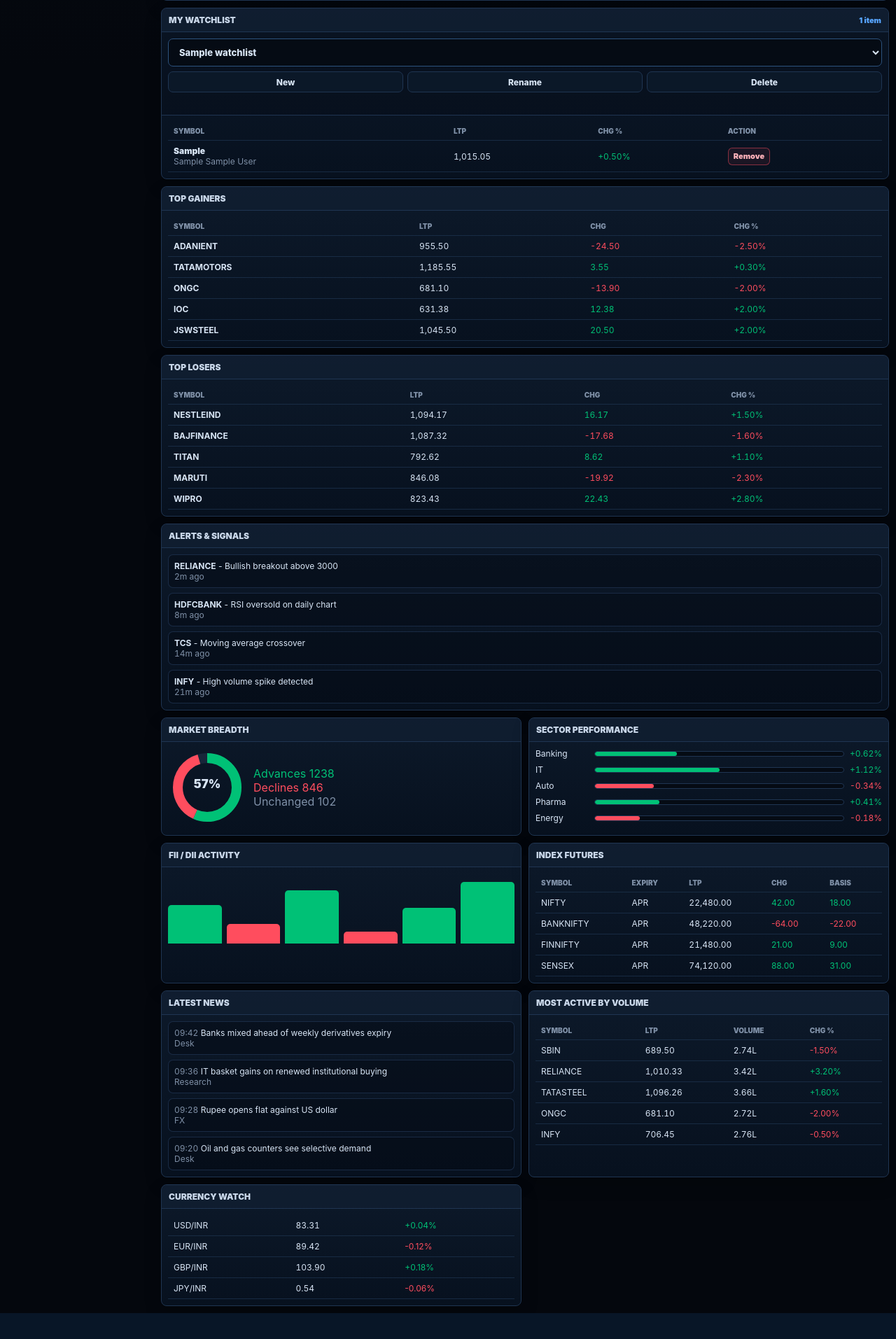
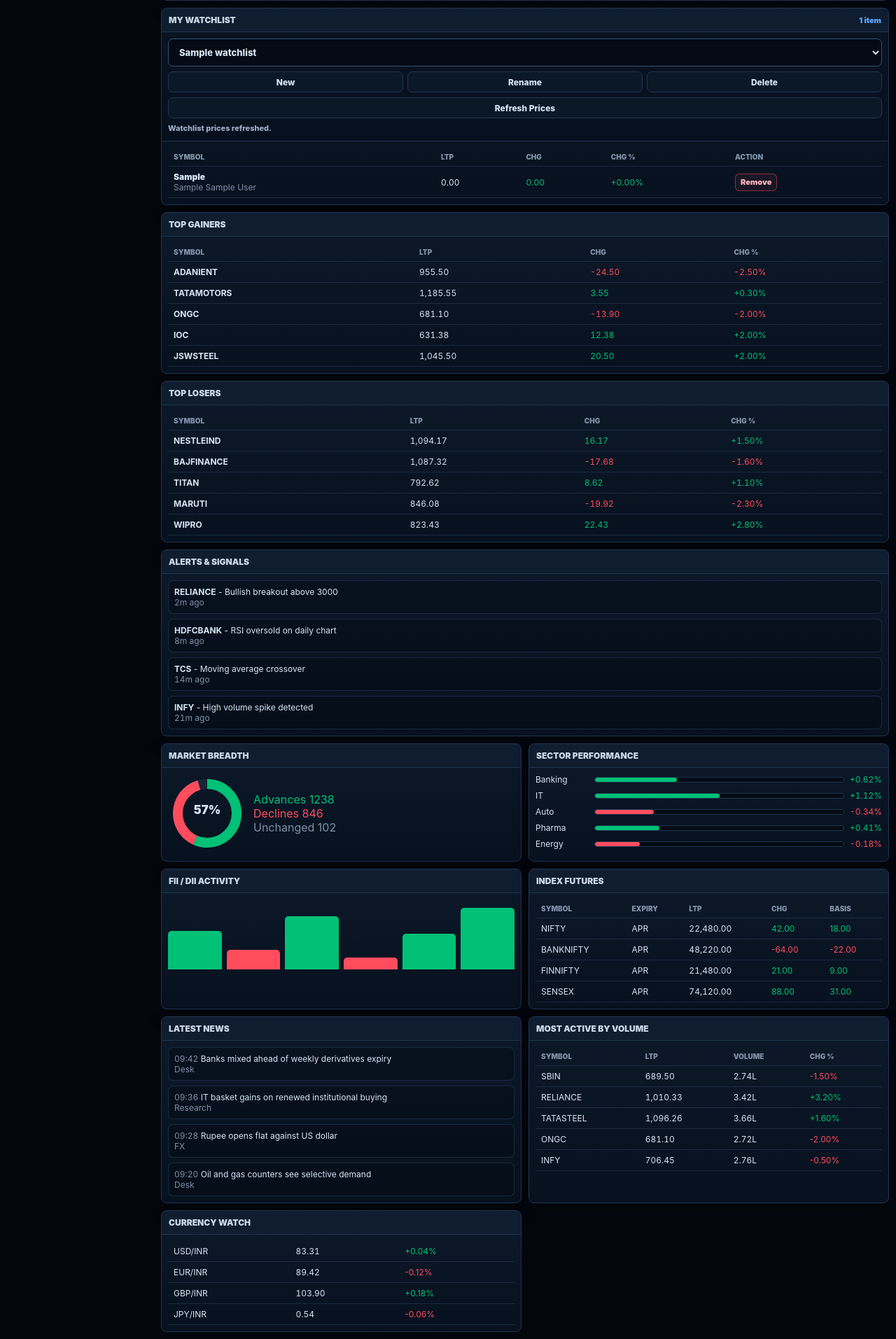
Before and after one commit to dangiishan42-boop/trading-platform, a FastAPI app: page /market-watch in a window 1280 px wide. Shown: the part 2357-4270 px from the top of the page at 70% size. Before the commit the page ends 4233 px from the top, so only its background shows below. Run offline with FastAPI, Linux system fonts and the light colour scheme; tables that the repository leaves empty hold one stand-in row (values such as "Sample post").

Commit message:
add watchlist system

```diff
--- a/app/templates/market_watch/index.html
+++ b/app/templates/market_watch/index.html
@@ -363,6 +363,12 @@
       padding: 0;
       text-align: left;
       font-weight: 950;
+    }
+    .watchlist-row { cursor: pointer; }
+    .watchlist-row:hover td { background: rgba(47,129,247,0.12); }
+    .watchlist-refreshing {
+      opacity: 0.72;
+      pointer-events: none;
     }
     .remove-btn {
       min-height: 25px;
@@ -741,9 +747,10 @@
                 <button class="tool-btn" id="rename-watchlist-btn" type="button">Rename</button>
                 <button class="tool-btn" id="delete-watchlist-btn" type="button">Delete</button>
               </div>
+              <button class="tool-btn" id="refresh-watchlist-btn" type="button">Refresh Prices</button>
               <div class="watchlist-message" id="watchlist-message"></div>
             </div>
-            <div class="panel-body"><table class="table"><thead><tr><th>Symbol</th><th>LTP</th><th>Chg %</th><th>Action</th></tr></thead><tbody id="watchlist-body"></tbody></table></div>
+            <div class="panel-body"><table class="table"><thead><tr><th>Symbol</th><th>LTP</th><th>Chg</th><th>Chg %</th><th>Action</th></tr></thead><tbody id="watchlist-body"></tbody></table></div>
           </section>
           <section class="panel" id="stocks">
             <div class="panel-head"><div class="panel-title">Top Gainers</div></div>
@@ -828,6 +835,8 @@
       instruments: [],
       watchlists: [],
       activeWatchlistId: null,
+      watchlistQuotes: {},
+      watchlistLoading: false,
       indicators: { ema20: true, ema50: true, volumeSma: false },
       footer: { percent: false, log: false, auto: true },
     };
@@ -852,6 +861,7 @@
     function cls(value) { return Number(value) >= 0 ? "positive" : "negative"; }
     function seed(symbol) { return [...String(symbol)].reduce((sum, ch) => sum + ch.charCodeAt(0), 0); }
     function mappedToken(symbol) { return STATIC_SYMBOL_MAP[normalize(symbol)] || ""; }
+    function watchlistQuoteKey(item) { return `${item.exchange || "NSE"}:${normalize(item.symbol)}`; }
     function fallbackQuote(symbol = state.symbol) {
       const s = seed(symbol);
       const prev = 400 + (s % 4200);
@@ -1138,25 +1148,56 @@
       const body = byId("watchlist-body");
       const count = watchlist ? watchlist.items.length : 0;
       byId("watchlist-count").textContent = `${count} ${count === 1 ? "item" : "items"}`;
+      byId("refresh-watchlist-btn").classList.toggle("watchlist-refreshing", state.watchlistLoading);
       if (!watchlist) {
-        body.innerHTML = `<tr><td colspan="4"><div class="watchlist-empty">No watchlist available.</div></td></tr>`;
+        body.innerHTML = `<tr><td colspan="5"><div class="watchlist-empty">No watchlist available.</div></td></tr>`;
         return;
       }
       if (!watchlist.items.length) {
-        body.innerHTML = `<tr><td colspan="4"><div class="watchlist-empty">No symbols in ${escapeHtml(watchlist.name)} yet.</div></td></tr>`;
+        body.innerHTML = `<tr><td colspan="5"><div class="watchlist-empty">No symbols in ${escapeHtml(watchlist.name)} yet.</div></td></tr>`;
         return;
       }
       body.innerHTML = watchlist.items.map((item) => {
-        const q = fallbackQuote(item.symbol);
-        return `<tr>
+        const q = state.watchlistQuotes[watchlistQuoteKey(item)] || {};
+        const hasPrice = Number.isFinite(Number(q.latest_price));
+        const hasChange = Number.isFinite(Number(q.change));
+        const hasChangePct = Number.isFinite(Number(q.change_pct));
+        return `<tr class="watchlist-row" data-watchlist-load="${item.id}">
           <td><button class="symbol-cell-btn" type="button" data-watchlist-load="${item.id}">${escapeHtml(item.symbol)}</button><div class="muted">${escapeHtml(item.exchange)} ${escapeHtml(item.display_name || "")}</div></td>
-          <td class="mono">${fmt(q.latest_price)}</td>
-          <td class="${cls(q.change_pct)} mono">${pct(q.change_pct)}</td>
+          <td class="mono">${hasPrice ? fmt(q.latest_price) : "--"}</td>
+          <td class="${hasChange ? cls(q.change) : "muted"} mono">${hasChange ? fmt(q.change) : "--"}</td>
+          <td class="${hasChangePct ? cls(q.change_pct) : "muted"} mono">${hasChangePct ? pct(q.change_pct) : "--"}</td>
           <td><button class="remove-btn" type="button" data-watchlist-remove="${item.id}">Remove</button></td>
         </tr>`;
       }).join("");
     }
-    async function loadWatchlists() {
+    async function hydrateActiveWatchlistQuotes() {
+      const watchlist = activeWatchlist();
+      if (!watchlist || !watchlist.items.length) return;
+      state.watchlistLoading = true;
+      renderWatchlist();
+      setWatchlistMessage("Refreshing watchlist prices...");
+      const quotePairs = await Promise.all(watchlist.items.map(async (item) => {
+        try {
+          const quote = await postJson("/api/v1/market-watch/quote", {
+            query: item.symbol,
+            exchange: item.exchange || "NSE",
+            symbol_token: item.token || mappedToken(item.symbol) || null,
+          });
+          return [watchlistQuoteKey(item), quote];
+        } catch (error) {
+          return [watchlistQuoteKey(item), null];
+        }
+      }));
+      quotePairs.forEach(([key, quote]) => {
+        state.watchlistQuotes[key] = quote;
+      });
+      state.watchlistLoading = false;
+      renderWatchlist();
+      const failed = quotePairs.filter(([, quote]) => !quote).length;
+      setWatchlistMessage(failed ? `${failed} quote${failed === 1 ? "" : "s"} unavailable. Symbols kept in watchlist.` : "Watchlist prices refreshed.");
+    }
+    async function loadWatchlists({ hydrate = true } = {}) {
       try {
         const previousId = state.activeWatchlistId;
         state.watchlists = await fetchJson("/api/v1/watchlists");
@@ -1165,6 +1206,7 @@
           : (state.watchlists[0] && state.watchlists[0].id);
         renderWatchlist();
         setWatchlistMessage(state.watchlists.length ? "" : "No watchlists available.", false);
+        if (hydrate) await hydrateActiveWatchlistQuotes();
       } catch (error) {
         setWatchlistMessage(`Could not load watchlists: ${error.message}`, true);
       }
@@ -1191,6 +1233,7 @@
         const updated = await putJson(`/api/v1/watchlists/${watchlist.id}`, { name: name.trim() });
         state.watchlists = state.watchlists.map((item) => item.id === updated.id ? updated : item);
         renderWatchlist();
+        await hydrateActiveWatchlistQuotes();
         setWatchlistMessage(`Renamed to ${updated.name}`);
       } catch (error) {
         setWatchlistMessage(error.message, true);
@@ -1207,6 +1250,7 @@
         renderWatchlist();
         setWatchlistMessage(`Deleted ${watchlist.name}`);
         if (!state.watchlists.length) await loadWatchlists();
+        else await hydrateActiveWatchlistQuotes();
       } catch (error) {
         setWatchlistMessage(error.message, true);
       }
@@ -1227,14 +1271,13 @@
         return;
       }
       try {
-        const item = await postJson(`/api/v1/watchlists/${watchlist.id}/items`, {
+        await postJson(`/api/v1/watchlists/${watchlist.id}/items`, {
           symbol,
           exchange: state.exchange,
           token: state.token || mappedToken(symbol) || null,
           display_name: (state.quote && state.quote.stock_name) || SYMBOL_NAMES[symbol] || symbol,
         });
-        watchlist.items.push(item);
-        renderWatchlist();
+        await loadWatchlists();
         setWatchlistMessage(`Added ${symbol} to ${watchlist.name}`);
       } catch (error) {
         setWatchlistMessage(error.message, true);
@@ -1248,6 +1291,7 @@
         await deleteJson(`/api/v1/watchlists/${watchlist.id}/items/${itemId}`);
         watchlist.items = watchlist.items.filter((candidate) => String(candidate.id) !== String(itemId));
         renderWatchlist();
+        await hydrateActiveWatchlistQuotes();
         setWatchlistMessage(item ? `Removed ${item.symbol}` : "Removed symbol");
       } catch (error) {
         setWatchlistMessage(error.message, true);
@@ -1299,15 +1343,21 @@
         renderWatchlist();
         const watchlist = activeWatchlist();
         setWatchlistMessage(watchlist ? `Using ${watchlist.name}` : "");
+        hydrateActiveWatchlistQuotes();
       });
       byId("new-watchlist-btn").addEventListener("click", createWatchlist);
       byId("rename-watchlist-btn").addEventListener("click", renameWatchlist);
       byId("delete-watchlist-btn").addEventListener("click", deleteActiveWatchlist);
+      byId("refresh-watchlist-btn").addEventListener("click", hydrateActiveWatchlistQuotes);
       byId("watchlist-body").addEventListener("click", (event) => {
-        const loadButton = event.target.closest("[data-watchlist-load]");
         const removeButton = event.target.closest("[data-watchlist-remove]");
-        if (loadButton) loadWatchlistItem(loadButton.dataset.watchlistLoad);
-        if (removeButton) removeWatchlistItem(removeButton.dataset.watchlistRemove);
+        if (removeButton) {
+          event.stopPropagation();
+          removeWatchlistItem(removeButton.dataset.watchlistRemove);
+          return;
+        }
+        const loadTarget = event.target.closest("[data-watchlist-load]");
+        if (loadTarget) loadWatchlistItem(loadTarget.dataset.watchlistLoad);
       });
       byId("snapshot-btn").addEventListener("click", () => setStatus("Snapshot captured for current chart view"));
       byId("indicator-btn").addEventListener("click", () => setStatus("EMA 20 and EMA 50 overlays are available"));
```
Also changed, not shown: tests/integration/test_api_watchlists.py (+39 -0 lines).
